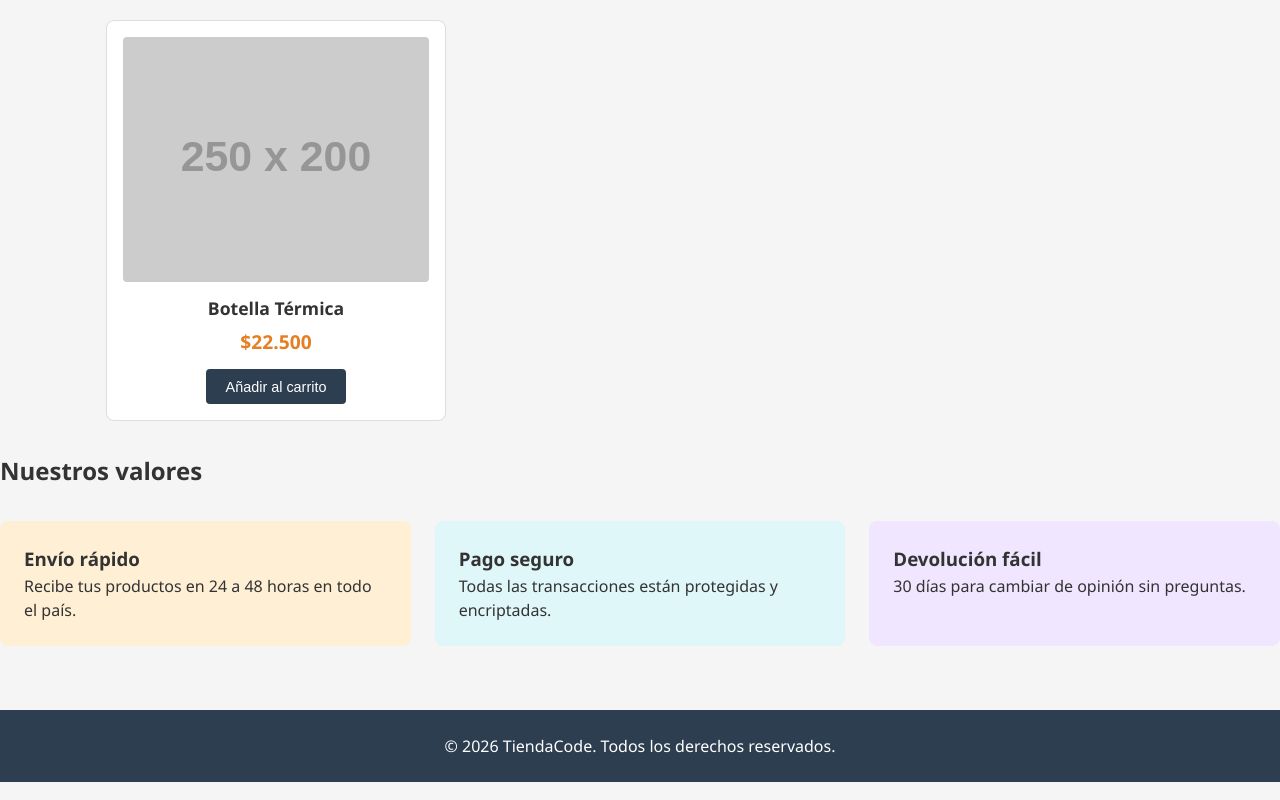
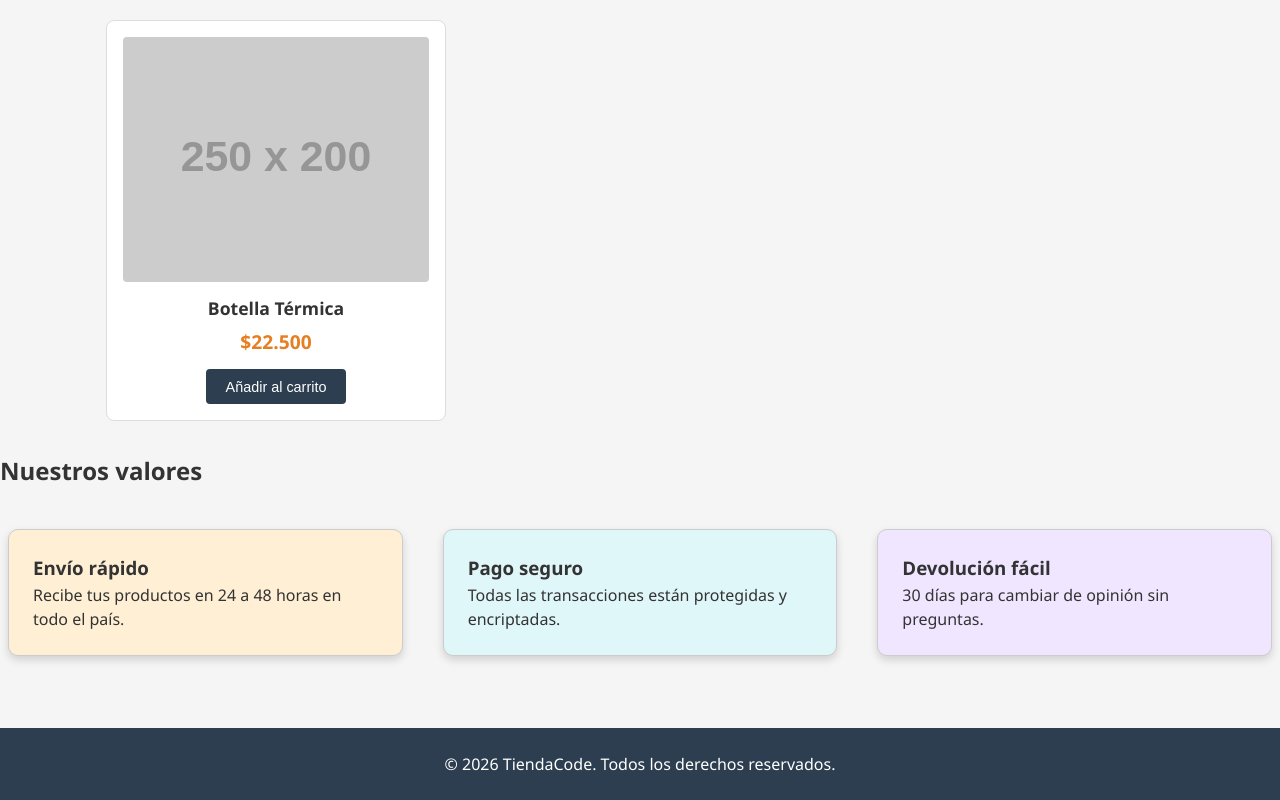
Before and after one commit to davidmalaver98/ejercicio-maquetado, a plain HTML site: page pagina/index.html in a window 1280 px wide. Shown: the part 930-1730 px from the top of the page. Drawn offline with Linux system fonts and the light colour scheme; placeholder pictures from the web are drawn by us.

Commit message:
ejercicio 3

```diff
--- a/pagina/estilos.css
+++ b/pagina/estilos.css
@@ -149,7 +149,15 @@ footer {
 .tarjeta {
   flex: 1;
   padding: 1.5rem;
-  border-radius: 8px;
+  margin: 0.5rem;
+  border: 1px solid #ccc;
+  border-radius: 10px;
+  box-shadow: 0 4px 8px rgba(0, 0, 0, 0.15);
+  transition: box-shadow 0.2s ease;
+}
+
+.tarjeta:hover {
+  box-shadow: 0 6px 14px rgba(0, 0, 0, 0.25);
 }
 @media (max-width: 768px) {
   .contenedor-tarjetas {
```
